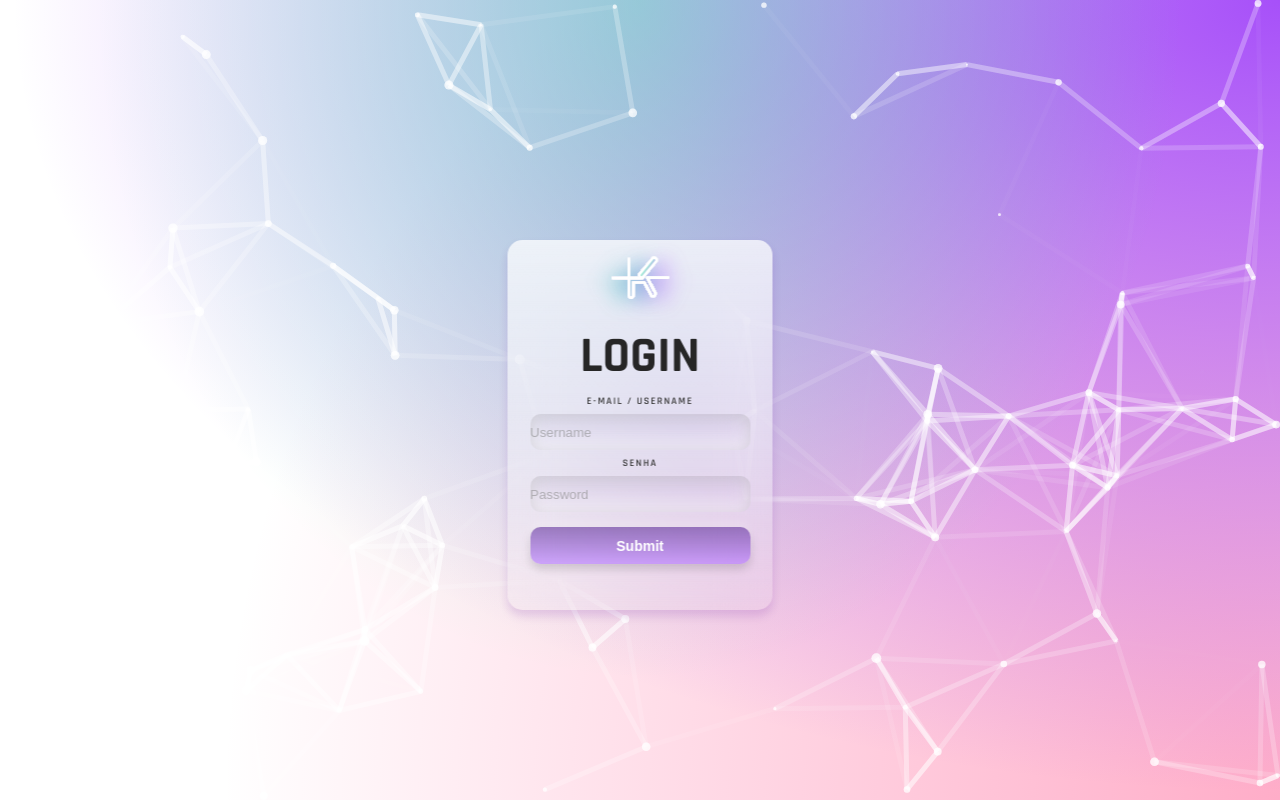
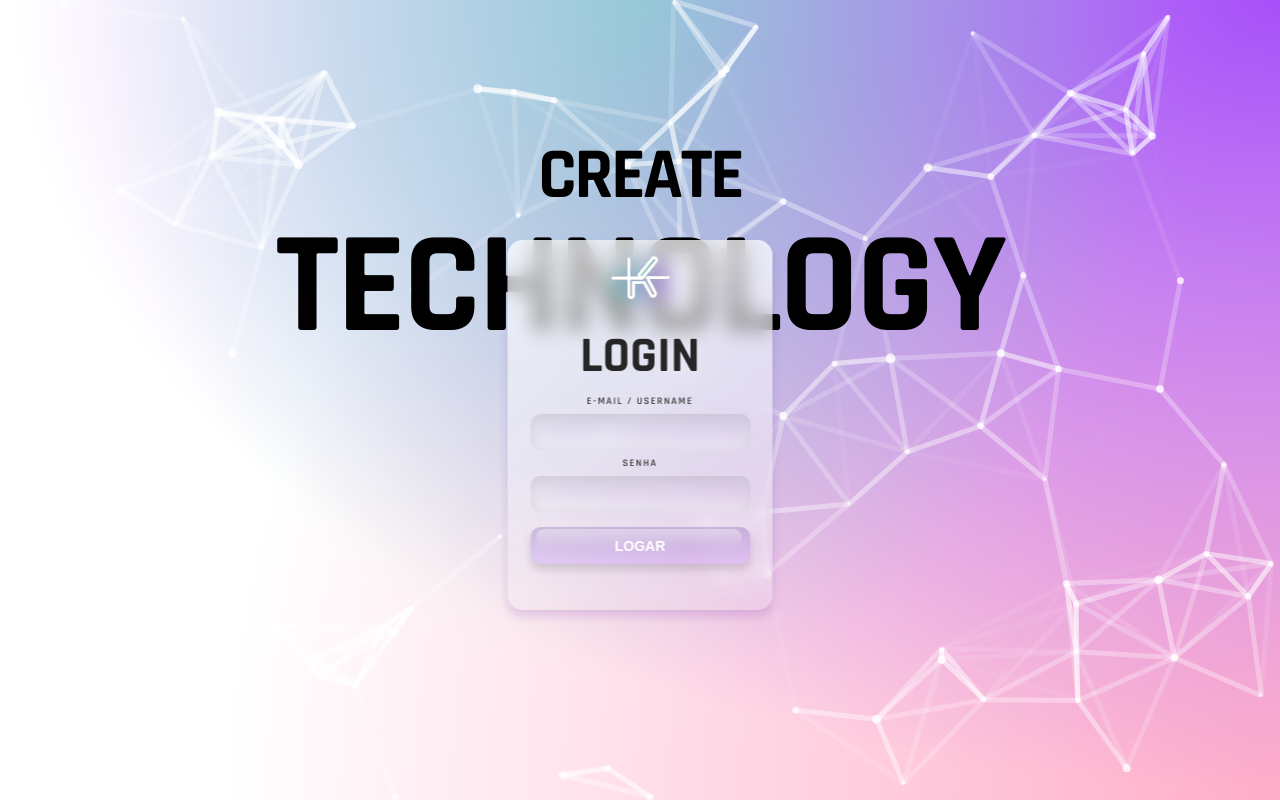
Before and after one commit to ViniVMA/Kolabs-Login-page, a React (Vite) app: page / in a window 1280 px wide. Built offline with nearby package versions, Linux system fonts and the light colour scheme.

Commit message:
feat(loginpage): add text component to the login page container, fix form button logic and style

```diff
--- a/src/components/LoginForm/loginForm.style.ts
+++ b/src/components/LoginForm/loginForm.style.ts
@@ -49,6 +49,7 @@ export const Input = styled.input`
     opacity: 0.5;
     box-shadow: inset 0px 4px 15px #00000040, inset 0px -5.95px 15px 3px #ffffffcc;
     border-radius: 10px;
+    padding-left: 5px;
 
 
 `
@@ -67,10 +68,11 @@ export const FormContainer = styled.div`
     box-shadow: 0px 6px 10px #66009926;
     border-radius: 15px;
     background: linear-gradient(180deg, #ffffffbf 0%, #ffffff1a 100%);
-    backdrop-filter: blur(25px);
+    backdrop-filter: blur(10px);
+
 `
 
-export const Submit = styled.input<ButtonProps>`
+export const Submit = styled.button<ButtonProps>`
     ${({disabled}) =>  css`
     position: relative;
     font-style: normal;
@@ -81,13 +83,15 @@ export const Submit = styled.input<ButtonProps>`
     color: #fff;
     width: 220px;
     height: 37px;
-    background: linear-gradient(180deg, #45108a33 0%, #a45eff33 94.59%);
+    background: linear-gradient(180deg, #45108a80 0%, #a45eff80 94.59%);
     box-shadow: 0px -4px 6px #ffffff33, 0px 5px 10px #00000026;
     border-radius: 10px;
-    margin-top: 15px;
+    margin-top: 25px;
 
     ${disabled} {
-        background: linear-gradient(180deg, #45108a80 0%, #a45eff80 94.59%);
+        background: linear-gradient(180deg, #45108a33 0%, #a45eff33 94.59%);
+        margin-top: 15px;
+
     }
 
         &:before {
--- a/src/components/LoginForm/loginForm.tsx
+++ b/src/components/LoginForm/loginForm.tsx
@@ -11,24 +11,22 @@ type Inputs = {
 
 
 export const LoginForm = () => {
-        const { register, handleSubmit, formState: { errors } } = useForm<Inputs>();
+        const { register, handleSubmit, formState: { errors, isDirty, isValid } } = useForm<Inputs>();
         const onSubmit: SubmitHandler<Inputs> = data => console.log(data);
         console.log(errors);
     return(
 
     <S.FormContainer>
         <Logo />
-
         <S.Form onSubmit={handleSubmit(onSubmit)}>
         <h1>LOGIN</h1>
             <span className="labels">E-MAIL / USERNAME</span>
-            <S.Input type="email" placeholder="Username" {...register("Username", {required: true})} />
+            <S.Input type="email" placeholder="" {...register("Username", {required: true})} />
             {errors.Username&& <span className="errorMsg">USER NÃO ENCONTRADO</span>}
             <span className="labels">SENHA</span>
-            <S.Input type="password" placeholder="Password" {...register("Password", {required: true})} />
+            <S.Input type="password" placeholder="" {...register("Password", {required: true})} />
             {errors.Password && <span className="errorMsg">SENHA NÃO CONFERE</span>}
-
-            <S.Submit type="submit" />
+            <S.Submit disabled={isValid}  type="submit"  >LOGAR</S.Submit>
         </S.Form>
 
 
--- /dev/null
+++ b/src/components/LoginPageText/LoginPageText.tsx
@@ -0,0 +1,11 @@
+import * as S from './loginPageText.style'
+
+
+export const LoginPageText = () => {
+  return(
+    <S.CreateTechnology className="textContainer">
+      <span className="create">CREATE</span>
+      <span className="technology">TECHNOLOGY</span>
+   </S.CreateTechnology>
+  )
+}
--- /dev/null
+++ b/src/components/LoginPageText/loginPageText.style.ts
@@ -0,0 +1,24 @@
+import styled from "styled-components"
+
+export const CreateTechnology = styled.div`
+    display: flex;
+    flex-direction: column;
+    align-items: center;
+    position: absolute;
+    top: 15%;
+    left: 50%;
+    transform: translate(-50%, 0);
+    font-style: normal;
+    font-weight: bold;
+    line-height: 112px;
+    letter-spacing: -2.5px;
+
+    .create {
+     font-size: 72px;
+    }
+
+    .technology {
+      font-size: 144px;
+    }
+
+`
--- a/src/components/Particles/particles.tsx
+++ b/src/components/Particles/particles.tsx
@@ -1,14 +1,9 @@
 import Particles from "react-tsparticles";
 
 
-interface PropsParticlesLoaded {
-  container: string;
-  init: string;
-  loaded: string
-}
 
 export const BackgroundParticles = () => {
-  const particlesInit = (main) => {
+  const particlesInit = (main: string) => {
     console.log(main);
 
     // you can initialize the tsParticles instance (main) here, adding custom shapes or presets
--- a/src/container/Login-Page/loginPage.style.ts
+++ b/src/container/Login-Page/loginPage.style.ts
@@ -6,7 +6,7 @@ export const LoginPageWrapper = styled.div`
   background:
     radial-gradient(ellipse at top   , #31FF9C  -100% , transparent 60%),
     radial-gradient(ellipse at top    right, #9A3AFA -10% , transparent 70%),
-    radial-gradient(circle at bottom right, #FF72A1  -50% , transparent 70%)
+    radial-gradient(circle at bottom right, #FF72A1  -50% , transparent 70%);
 
-}
+
 `
--- a/src/container/Login-Page/loginPage.tsx
+++ b/src/container/Login-Page/loginPage.tsx
@@ -1,4 +1,5 @@
 import { LoginForm } from "../../components/LoginForm/loginForm"
+import { LoginPageText } from "../../components/LoginPageText/LoginPageText"
 import { BackgroundParticles } from "../../components/Particles/particles"
 import * as S from "./loginPage.style"
 
@@ -7,6 +8,7 @@ export const LoginPage = () => {
   return(
     <S.LoginPageWrapper>
       <BackgroundParticles />
+      <LoginPageText />
       <LoginForm />
     </S.LoginPageWrapper>
   )
```
